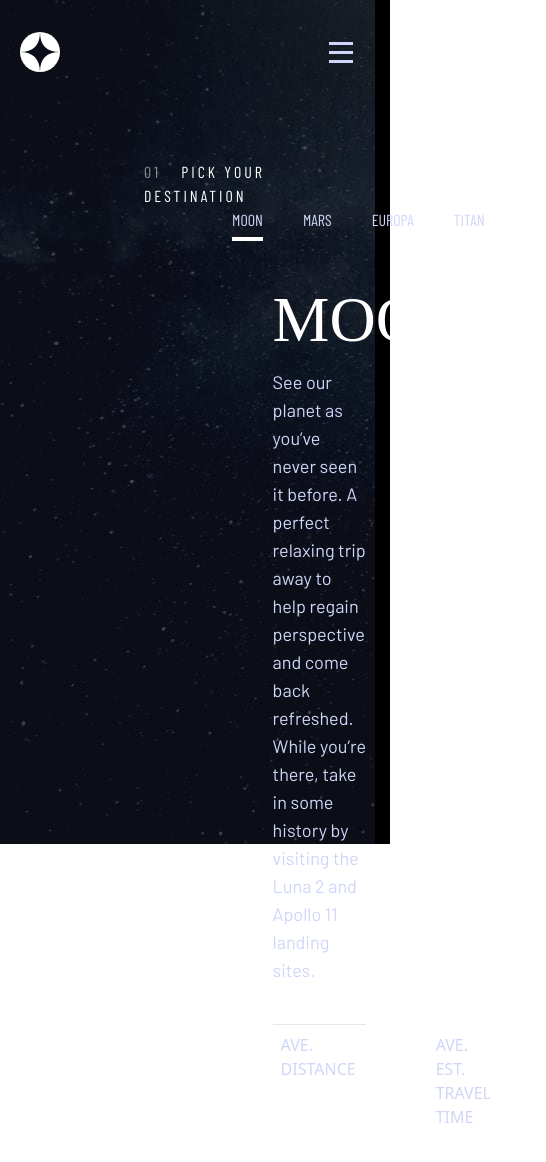
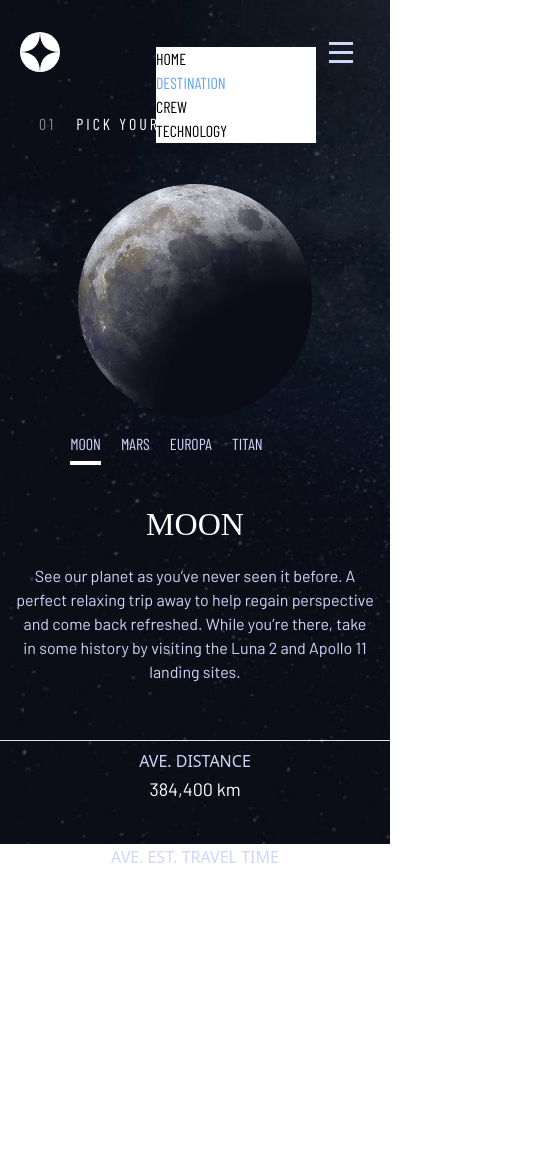
Before and after one commit to Agyanim/space-tourism-website, a React (Vite) app: page /destination in a window 390 px wide. Shown: the top 1162 px of the page, 546 px wide, since content can reach past the window. After the commit the page ends 909 px from the top, so only its background shows below. Built offline with nearby package versions, Linux system fonts and the light colour scheme; a web font is replaced by a local one.

Commit message:
destination mobile view

```diff
--- a/src/components/DestinationCard.jsx
+++ b/src/components/DestinationCard.jsx
@@ -1,38 +1,32 @@
 import React from "react";
- const DestinationCard = ({Image,Name,Description,Distance,Travel}) => {
-
+const DestinationCard = ({ Image, Name, Description, Distance, Travel }) => {
   return (
     <div>
-      <div className="flex w-[100vw]  justify-center items-center gap-[17rem] mt-10">
-        <section className="w-[30%] flex justify-center items-center ml-2">
-          <img
-            className="w-[16rem]"
-            src={Image}
-            alt="globe"
-          />
+      <div className="flex flex-col lg:flex-row w-[100vw] justify-center items-center gap-[10rem] lg:gap-[17rem] ">
+        {/* Globe image section */}
+        <section className="w-[60%] lg:w-[30%] flex justify-center items-center lg:ml-2">
+          <img className="w-[16rem]" src={Image} alt="globe" />
         </section>
-        <section className="w-[32%] text-primaryWhite">
-
-          <div>
-            <h1 className=" overflow-hidden text-[4rem] uppercase">{Name}</h1>
-            <p className="w-[75%] lg:w-full mb-10  text-lg text-primaryGray">{Description}</p>
+        <section className="lg:w-[32%] text-primaryWhite">
+          <div className="mt-[-20%] lg:mt-5 lg:w-full ">
+            <h1 className=" overflow-hidden text-[2rem] md:text-[4rem] uppercase text-center md:text-left">{Name}</h1>
+            <p className=" mb-10 text-base p-4  md:text-lg text-primaryGray text-center md:text-left">{Description}</p>
           </div>
-          <hr className="w-[75%]" />
-          <section className="flex justify-start gap-20 p-2">
-
-          <div>
-            <h6 className="text-primaryGray">AVE. DISTANCE</h6>
-            <p className="font-normal ">{Distance}</p>
+          <hr className="lg:w-[75%]" />
+          <div className="flex flex-col lg:flex-row justify-center items-center md:items-start md:justify-start gap-10 md:gap-20 p-2">
+            <section >
+              <h6 className="text-primaryGray">AVE. DISTANCE</h6>
+              <p className="font-normal text-center">{Distance}</p>
+            </section>
+            <section className="">
+              <h6 className="text-primaryGray">AVE. EST. TRAVEL TIME</h6>
+              <p className="text-center">{Travel}</p>
+            </section>
           </div>
-          <div className="">
-            <h6 className="text-primaryGray">AVE. EST. TRAVEL TIME</h6>
-            <p >{Travel}</p>
-          </div>
-          </section>
         </section>
       </div>
     </div>
   );
 };
 
-export default DestinationCard
+export default DestinationCard;
--- a/src/components/DestinationSelectorCard.jsx
+++ b/src/components/DestinationSelectorCard.jsx
@@ -11,7 +11,7 @@ const active="destination-lbl border-b-4 "
 const normal="destination-lbl"
 
   return (
-    <div className='flex gap-10 w-1/4 ml-[59.5%]'>
+    <div className='relative top-[17rem] md:top-0 flex gap-5 ml-[18%] lg:gap-14 lg:w-1/4 lg:ml-[59.5%]'>
         <div>
             <label className={+destinationSelector===0? active:normal} htmlFor="0">{menuData[0]}</label>
             <input className="hidden" type="radio" name='selector' id='0' onClick={selectIdHandler} />
--- a/src/components/GlobalLayout.jsx
+++ b/src/components/GlobalLayout.jsx
@@ -3,8 +3,8 @@ import { NavLink, Outlet } from "react-router-dom";
 import Menu from "./Menu";
 
 const GlobalLayout = () => {
-    const activeLink=" py-9  border-b-4 border-white"
-    const normalLink=""
+    const activeLink=" border-b-4 border-white flex py-7"
+    const normalLink="flex hover:border-b-2 py-7 "
 
   const navLinks = [
     {
@@ -31,8 +31,9 @@ const GlobalLayout = () => {
 
   const renderLink = navLinks.map((link, id) => {
     return (
+      // Main navigation links
       <div
-        className="font-BarlowCondensed text-[16px] text-primaryWhite leading-10 border-white/50 hover:border-b-2 py-7 transition-all duration-[0.1s]"
+        className="font-BarlowCondensed text-[16px] text-primaryWhite leading-10 border-white/50  transition-all duration-[0.1s]"
         key={id}
       >
         <NavLink  to={link.Url} className={({isActive})=>(
@@ -46,7 +47,7 @@ const GlobalLayout = () => {
   });
 
   return (
-    <div className="h-screen bg-slate-500">
+    <div className=" h-screen bg-slate-500">
       <section className="flex justify-end absolute right-0 top-[2rem] md:top-0 lg:top-[2rem] z-20">
         <header className="flex w-[95Vw] items-center justify-between relative ml-0">
           {/* logo */}
@@ -59,16 +60,21 @@ const GlobalLayout = () => {
           <img  className="hidden"src="shared/icon-close.svg" alt="" />
           </div>
           {/* horrizontal line */}
-          <div className=" hidden lg:flex w-[38%] h-[1px] bg-primaryWhite ml-[5rem] absolute right-[55%] z-20"></div>
-          {/* nav links */}
-          <nav className="hidden md:flex w-[62%] h-[6rem] right-0  justify-center items-center gap-[3rem]  backdrop-blur-[50px] ">
+          <div className=" hidden lg:flex w-[38%] h-[1px] bg-primaryWhite ml-[5rem] absolute right-[55%] z-20">
+          </div>
+          {/* rendering main nav links */}
+          <nav className="hidden md:flex w-[62%] h-[6rem] right-0  justify-center items-center  backdrop-blur-[50px] gap-10">
             {renderLink}
           </nav>
         </header>
       </section>
+
       <div className="w-full absolute z-20 right-[-40%] top-[15%] ">
+{/* mobile view menu */}
+<div>
 
 <Menu/>
+</div>
 </div>
       <Outlet/>
     </div>
--- a/src/components/Menu.jsx
+++ b/src/components/Menu.jsx
@@ -27,7 +27,7 @@ const Menu = () => {
     const renderLink = navLinks.map((link, id) => {
         return (
           <div
-            className=" hidden font-BarlowCondensed text-[16px] text-primaryWhite bg-white w-[10rem] "
+            className="flex md:hidden  font-BarlowCondensed text-[16px] text-primaryWhite bg-white w-[10rem] "
             key={link.id}
           >
             <NavLink  to={link.Url} className={({isActive})=>(
@@ -41,7 +41,7 @@ const Menu = () => {
       });
 
   return (
-    <div>{renderLink}</div>
+    <div className='absolute -top-20'>{renderLink}</div>
   )
 }
 
--- a/src/css/pages.css
+++ b/src/css/pages.css
@@ -26,7 +26,7 @@
 .destinaion-container{
     background-color:black;
     background-image: url("/destination/background-destination-mobile.jpg") ;
-    background-size: auto;
+    background-size: cover;
     background-repeat: no-repeat;
 }
 
@@ -39,6 +39,8 @@
 @media( min-width:1020px) {
     .destinaion-container{
         background-image: url("/destination/background-destination-desktop.jpg") ;
+        background-size: auto;
+
     }
 
 }
@@ -46,7 +48,7 @@
 .crew-container{
     background-color: black;
     background-image: url("/crew/background-crew-mobile.jpg") ;
-    background-size: auto;
+    background-size: cover;
     background-repeat: no-repeat;
 
 }
@@ -60,13 +62,15 @@
 @media( min-width:1020px) {
     .crew-container{
         background-image: url("/crew/background-crew-desktop.jpg") ;
+        background-size: auto;
+
     }
 
 }
 .technology-container{
     background-color: black;
     background-image: url("/technology/background-technology-mobile.jpg") ;
-    background-size: auto;
+    background-size: cover;
     background-repeat: no-repeat;
 
 }
@@ -80,6 +84,8 @@
 @media( min-width:1020px) {
     .technology-container{
         background-image: url("/technology/background-technology-desktop.jpg") ;
+        background-size: auto;
+
     }
 
 }
--- a/src/pages/Destination.jsx
+++ b/src/pages/Destination.jsx
@@ -40,24 +40,12 @@ const Destination = () => {
     />,
   ];
 
-  // const list = menuData.map((menu, i) => {
-  //   return (
-  //     <button
-  //       className="text-[#D0D6F9] active:border-b-2 border-white"
-  //       key={i}
-  //       id={i}
-  //       onClick={selectId}
-  //     >
-  //       {menu}
-  //     </button>
-  //   );
-  // });
 
   return (
     <>
       <div className="destinaion-container container-wrapper">
-        <div className=" relative top-[10rem]">
-          <h5 className="relative  left-36 w-1/3">
+        <div className=" absolute top-[7rem] lg:top-[10rem] lg:left-36 lg:w-1/3 w-[90%] left-[10%]">
+          <h5 className="">
             <span className="mr-5 text-primaryWhite opacity-50">{newPageTitles[0].id}</span>
             {newPageTitles[0].title}
           </h5>
```
Also changed, not shown: 1 other file (tests, documents, lock files or other folders).
